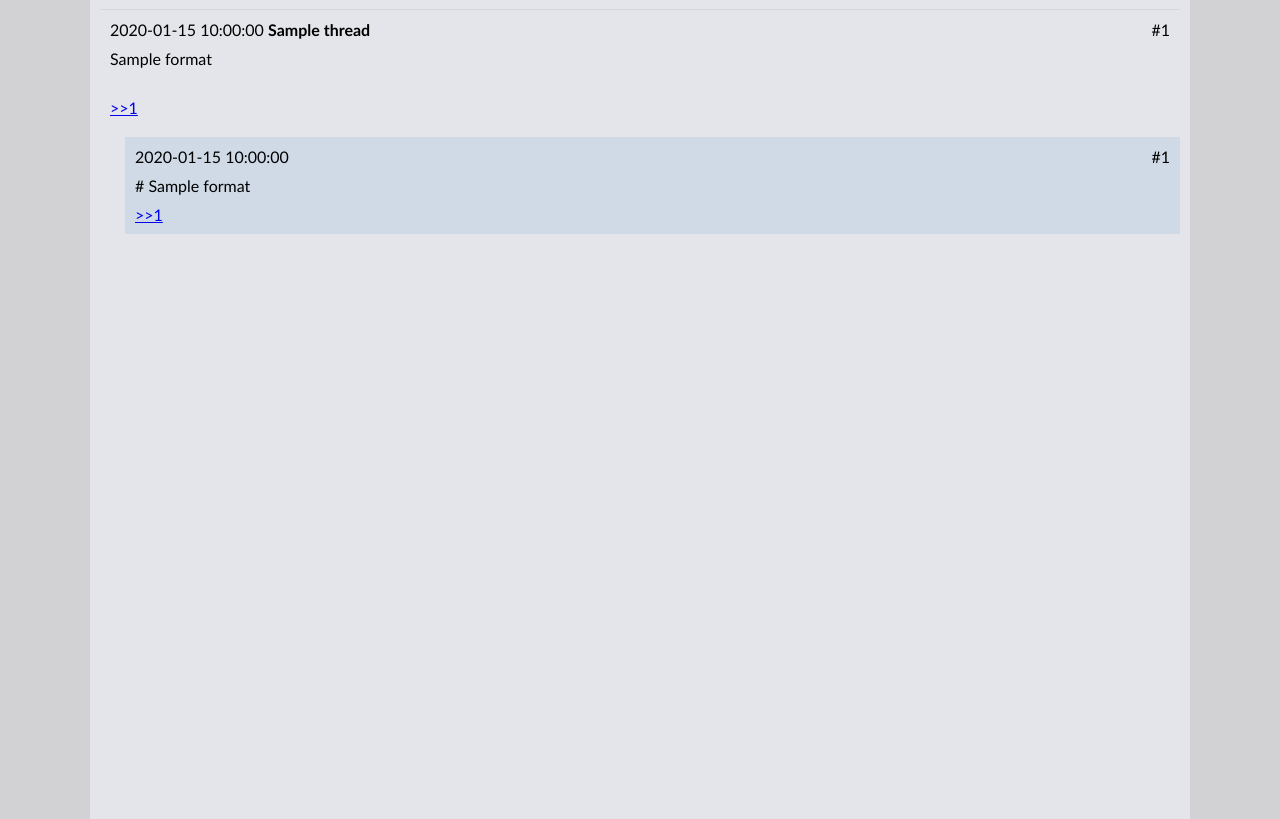
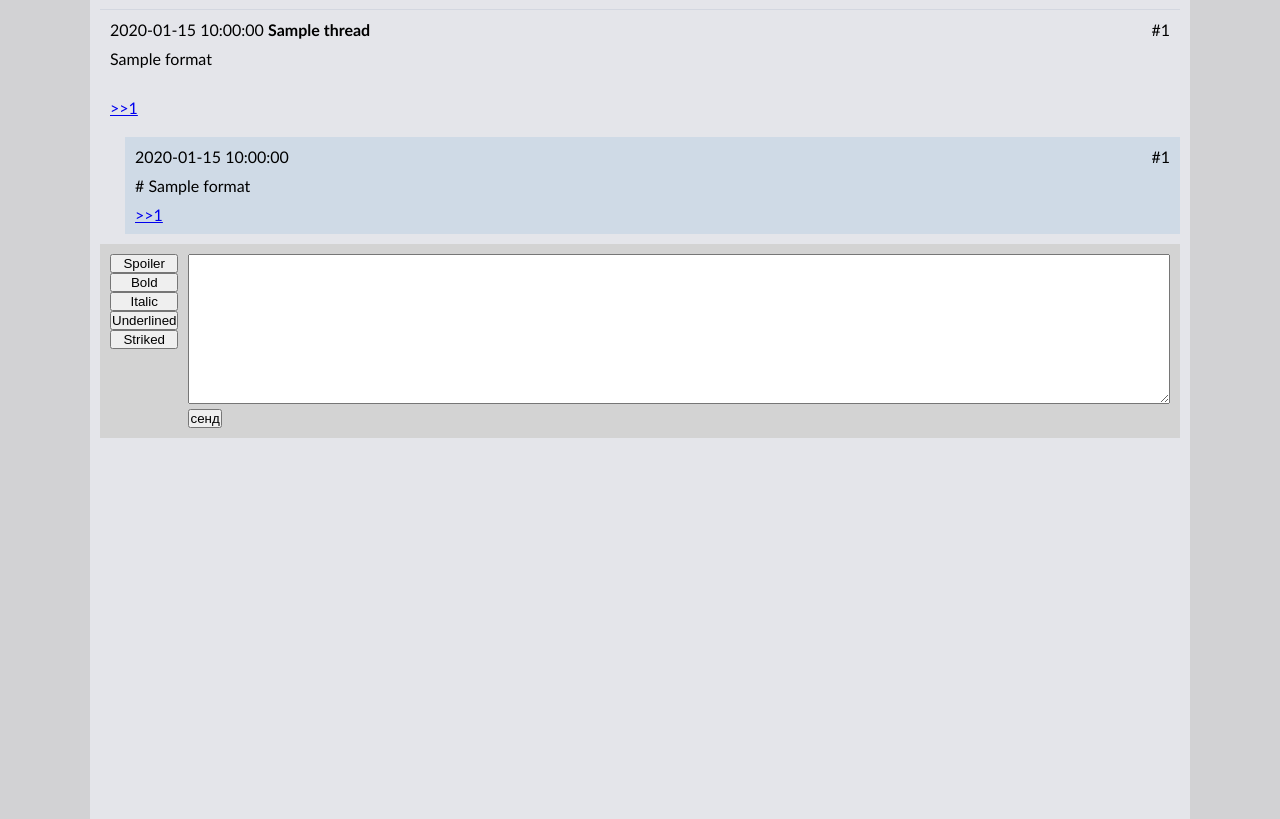
Before and after one commit to vigil33t-cmd/kiiroimaru, a Flask app: template templates/board.html in a window 1280 px wide. Shown: the part 201-1020 px from the top of the page. Run offline with Flask 2, Linux system fonts and the light colour scheme; the template is opened without the code that fills it: most values are stand-ins (such as "Sample title", 1, 10 or a date in 2020).

Commit message:
Форма постинга.

```diff
--- a/static/css/style.css
+++ b/static/css/style.css
@@ -13,12 +13,6 @@ body {
     font-family: 'Trebuchet MS', 'Lucida Sans Unicode', 'Lucida Grande', 'Lucida Sans', Arial, sans-serif;
     font-size: 16px;
     /* line-height: normal; */
-}
-
-.toTop__button {
-    color: white;
-    margin-top: 5px;
-    float: left;
 }
 
 .header .container {
@@ -45,13 +39,6 @@ body {
 .header__title {
     color: white;
 }
-
-/* .header img {
-    height: 100%;
-    width: 100%;
-    object-fit: cover;
-    filter: blur(10px);
-} */
 
 .page {
     height: 100%;
@@ -117,25 +104,37 @@ body {
 
 
 
-
+.bb {
+    /* flex-wrap: wrap; */
+    /* width: 100px; */
+    display: flex;
+    flex-direction: column;
+}
 
 .messagebox {
+    gap: 10px;
     min-height: 100px;
     background-color: lightgray;
+    padding: 10px;
+    display: flex;
 }
 
-.messagebox textarea{
-    height: 150px;
+.messagebox textarea {
+    min-height: 150px;
+    width: 100%;
+    resize: vertical;
+    padding: 5px;
+    box-sizing: border-box
+}
+
+.text {
     width: 100%;
 }
-
 
 .messagebox__attachments * {
     max-height: 250px;
     max-width: 250px;
 }
-
-
 
 
 
--- /dev/null
+++ b/templates/layout/messagebox.html
@@ -0,0 +1,18 @@
+<form id="messagebox" class="messagebox" method="post" action="/api/thread.answer" enctype="multipart/form-data" >
+    <div class="bb">
+        <button type="button" onclick="insertTag(this, '[spoiler]', '[/spoiler]')">Spoiler</button>
+        <button type="button" onclick="insertTag(this, '[b]', '[/b]')">Bold</button>
+        <button type="button" onclick="insertTag(this, '[i]', '[/i]')">Italic</button>
+        <button type="button" onclick="insertTag(this, '[u]', '[/u]')">Underlined</button>
+        <button type="button" onclick="insertTag(this, '[s]', '[/s]')">Striked</button>
+    </div>
+    <div class="text">
+        <textarea name="text"></textarea>
+        <input type="hidden" name="thread_id" value={{ thread["id"] }}>
+        <input type="submit" value="сенд">
+    </div>
+    <!-- <input type="file" name="files[]" id="file" multiple> -->
+    <!-- <div class="messagebox__attachments">
+
+    </div> -->
+</form>
--- a/templates/layout/thread.html
+++ b/templates/layout/thread.html
@@ -52,5 +52,6 @@
                 {% include "layout/post.html" %}
             {% endif %}
         {% endfor %}
+        {% include "layout/messagebox.html" %}
     {% endif %}
 </div>
```
Also changed, not shown: static/js/header.js (+0 -8 lines).
